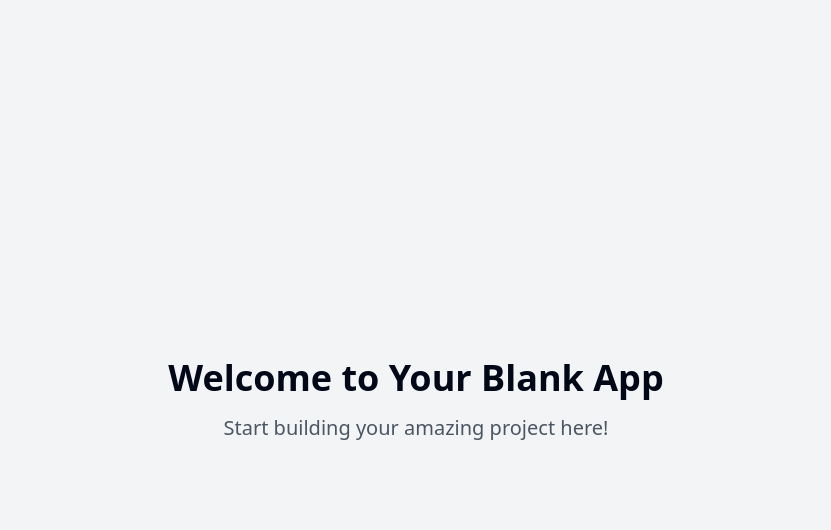
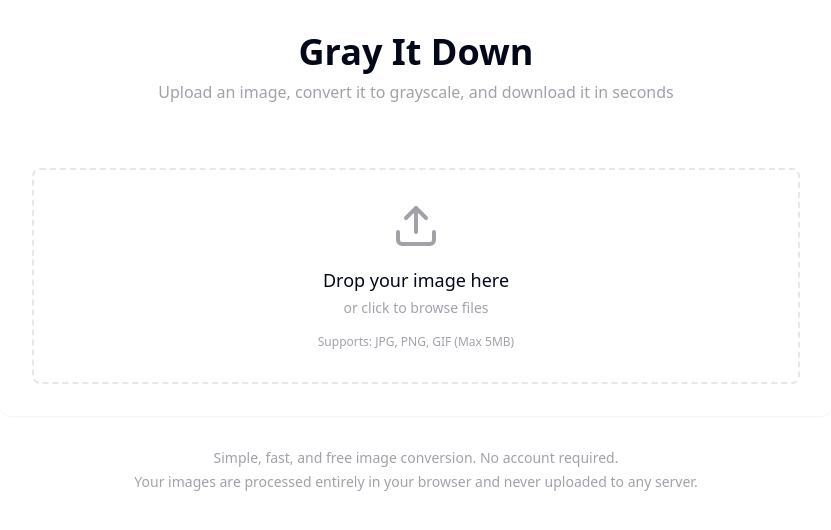
Before and after one commit to majidliaquat/gray-it-down-now, a React (Vite) app: page / in a window 1280 px wide. Shown: the top 530 px of the page, without its empty margins (224-1055 px from the left). Built offline with nearby package versions, Linux system fonts and the light colour scheme.

Commit message:
Add image upload and grayscale feature
Implement image upload functionality, apply grayscale filter, and enable image download.

```diff
--- a/index.html
+++ b/index.html
@@ -1,14 +1,15 @@
+
 <!DOCTYPE html>
 <html lang="en">
   <head>
     <meta charset="UTF-8" />
     <meta name="viewport" content="width=device-width, initial-scale=1.0" />
-    <title>gray-it-down-now</title>
-    <meta name="description" content="Lovable Generated Project" />
+    <title>Gray It Down - Image Grayscale Converter</title>
+    <meta name="description" content="Convert your images to grayscale instantly with Gray It Down. Free online tool, no signup required." />
     <meta name="author" content="Lovable" />
 
-    <meta property="og:title" content="gray-it-down-now" />
-    <meta property="og:description" content="Lovable Generated Project" />
+    <meta property="og:title" content="Gray It Down - Image Grayscale Converter" />
+    <meta property="og:description" content="Convert your images to grayscale instantly with Gray It Down. Free online tool, no signup required." />
     <meta property="og:type" content="website" />
     <meta property="og:image" content="https://lovable.dev/opengraph-image-p98pqg.png" />
 
--- /dev/null
+++ b/src/components/ImageProcessor.tsx
@@ -0,0 +1,152 @@
+
+import React, { useState, useEffect, useRef } from 'react';
+import { Download } from 'lucide-react';
+import { Button } from '@/components/ui/button';
+import { useToast } from '@/components/ui/use-toast';
+import { Skeleton } from '@/components/ui/skeleton';
+
+interface ImageProcessorProps {
+  imageFile: File | null;
+  onReset: () => void;
+}
+
+const ImageProcessor: React.FC<ImageProcessorProps> = ({ imageFile, onReset }) => {
+  const [originalImageUrl, setOriginalImageUrl] = useState<string | null>(null);
+  const [grayscaleImageUrl, setGrayscaleImageUrl] = useState<string | null>(null);
+  const [isProcessing, setIsProcessing] = useState(false);
+  const canvasRef = useRef<HTMLCanvasElement>(null);
+  const { toast } = useToast();
+
+  useEffect(() => {
+    if (imageFile) {
+      setIsProcessing(true);
+      // Create URL for original image
+      const url = URL.createObjectURL(imageFile);
+      setOriginalImageUrl(url);
+
+      // Load the image to convert it to grayscale
+      const img = new Image();
+      img.onload = () => {
+        convertToGrayscale(img);
+      };
+      img.src = url;
+
+      // Cleanup function
+      return () => {
+        URL.revokeObjectURL(url);
+        if (grayscaleImageUrl) {
+          URL.revokeObjectURL(grayscaleImageUrl);
+        }
+      };
+    }
+  }, [imageFile]);
+
+  const convertToGrayscale = (image: HTMLImageElement) => {
+    if (!canvasRef.current) return;
+
+    const canvas = canvasRef.current;
+    const ctx = canvas.getContext('2d');
+    if (!ctx) return;
+
+    // Set canvas dimensions to match image
+    canvas.width = image.width;
+    canvas.height = image.height;
+
+    // Draw original image to canvas
+    ctx.drawImage(image, 0, 0);
+
+    // Get image data
+    const imageData = ctx.getImageData(0, 0, canvas.width, canvas.height);
+    const data = imageData.data;
+
+    // Convert to grayscale
+    for (let i = 0; i < data.length; i += 4) {
+      const avg = (data[i] + data[i + 1] + data[i + 2]) / 3;
+      data[i] = avg; // red
+      data[i + 1] = avg; // green
+      data[i + 2] = avg; // blue
+      // data[i + 3] is alpha (the fourth value)
+    }
+
+    // Put grayscale image data back on canvas
+    ctx.putImageData(imageData, 0, 0);
+
+    // Convert canvas to data URL
+    const grayscaleUrl = canvas.toDataURL('image/png');
+    setGrayscaleImageUrl(grayscaleUrl);
+    setIsProcessing(false);
+  };
+
+  const downloadGrayscaleImage = () => {
+    if (!grayscaleImageUrl) return;
+
+    const link = document.createElement('a');
+    link.href = grayscaleImageUrl;
+    link.download = `grayscale-${imageFile?.name || 'image'}.png`;
+    document.body.appendChild(link);
+    link.click();
+    document.body.removeChild(link);
+
+    toast({
+      title: "Download started",
+      description: "Your grayscale image is downloading"
+    });
+  };
+
+  if (!imageFile) return null;
+
+  return (
+    <div className="w-full fade-in">
+      <div className="flex flex-col gap-8 md:flex-row">
+        <div className="flex-1">
+          <h3 className="font-medium mb-2">Original Image</h3>
+          <div className="relative aspect-square w-full overflow-hidden rounded-lg border bg-muted">
+            {originalImageUrl ? (
+              <img
+                src={originalImageUrl}
+                alt="Original"
+                className="h-full w-full object-contain"
+              />
+            ) : (
+              <Skeleton className="h-full w-full" />
+            )}
+          </div>
+        </div>
+
+        <div className="flex-1">
+          <h3 className="font-medium mb-2">Grayscale Image</h3>
+          <div className="relative aspect-square w-full overflow-hidden rounded-lg border bg-muted">
+            {isProcessing ? (
+              <Skeleton className="h-full w-full" />
+            ) : grayscaleImageUrl ? (
+              <img
+                src={grayscaleImageUrl}
+                alt="Grayscale"
+                className="h-full w-full object-contain"
+              />
+            ) : (
+              <Skeleton className="h-full w-full" />
+            )}
+          </div>
+        </div>
+      </div>
+
+      <canvas ref={canvasRef} className="hidden" />
+
+      <div className="mt-6 flex justify-between">
+        <Button variant="outline" onClick={onReset}>
+          Upload new image
+        </Button>
+        <Button
+          onClick={downloadGrayscaleImage}
+          disabled={!grayscaleImageUrl || isProcessing}
+        >
+          <Download className="mr-2 h-4 w-4" />
+          Download Grayscale Image
+        </Button>
+      </div>
+    </div>
+  );
+};
+
+export default ImageProcessor;
--- /dev/null
+++ b/src/components/ImageUploader.tsx
@@ -0,0 +1,103 @@
+
+import React, { useState, useRef } from 'react';
+import { Upload, Image as ImageIcon } from 'lucide-react';
+import { Button } from '@/components/ui/button';
+import { useToast } from '@/components/ui/use-toast';
+
+interface ImageUploaderProps {
+  onImageSelect: (file: File) => void;
+}
+
+const ImageUploader: React.FC<ImageUploaderProps> = ({ onImageSelect }) => {
+  const [isDragging, setIsDragging] = useState(false);
+  const fileInputRef = useRef<HTMLInputElement>(null);
+  const { toast } = useToast();
+
+  const handleDragOver = (e: React.DragEvent<HTMLDivElement>) => {
+    e.preventDefault();
+    setIsDragging(true);
+  };
+
+  const handleDragLeave = () => {
+    setIsDragging(false);
+  };
+
+  const handleDrop = (e: React.DragEvent<HTMLDivElement>) => {
+    e.preventDefault();
+    setIsDragging(false);
+
+    if (e.dataTransfer.files && e.dataTransfer.files[0]) {
+      const file = e.dataTransfer.files[0];
+      validateAndProcessImage(file);
+    }
+  };
+
+  const handleFileSelect = (e: React.ChangeEvent<HTMLInputElement>) => {
+    if (e.target.files && e.target.files[0]) {
+      const file = e.target.files[0];
+      validateAndProcessImage(file);
+    }
+  };
+
+  const validateAndProcessImage = (file: File) => {
+    // Check if file is an image
+    if (!file.type.match('image.*')) {
+      toast({
+        title: "Invalid file type",
+        description: "Please upload an image file (JPEG, PNG, etc.)",
+        variant: "destructive"
+      });
+      return;
+    }
+
+    // Check file size (5MB limit)
+    if (file.size > 5 * 1024 * 1024) {
+      toast({
+        title: "File too large",
+        description: "Image must be less than 5MB",
+        variant: "destructive"
+      });
+      return;
+    }
+
+    onImageSelect(file);
+    toast({
+      title: "Image uploaded",
+      description: "Your image is ready to be converted"
+    });
+  };
+
+  const openFileDialog = () => {
+    if (fileInputRef.current) {
+      fileInputRef.current.click();
+    }
+  };
+
+  return (
+    <div
+      className={`image-drop-zone ${isDragging ? 'dragging' : ''}`}
+      onDragOver={handleDragOver}
+      onDragLeave={handleDragLeave}
+      onDrop={handleDrop}
+      onClick={openFileDialog}
+    >
+      <input
+        type="file"
+        ref={fileInputRef}
+        onChange={handleFileSelect}
+        accept="image/*"
+        className="hidden"
+      />
+      <div className="flex flex-col items-center gap-4">
+        <Upload className="h-12 w-12 text-muted-foreground" />
+        <div className="text-center">
+          <p className="text-lg font-medium">Drop your image here</p>
+          <p className="text-sm text-muted-foreground mt-1">or click to browse files</p>
+        </div>
+        <p className="text-xs text-muted-foreground">Supports: JPG, PNG, GIF (Max 5MB)</p>
+      </div>
+    </div>
+  );
+};
+
+export default ImageUploader;
--- a/src/index.css
+++ b/src/index.css
@@ -1,3 +1,4 @@
+
 @tailwind base;
 @tailwind components;
 @tailwind utilities;
@@ -13,17 +14,17 @@
     --popover: 0 0% 100%;
     --popover-foreground: 222.2 84% 4.9%;
 
-    --primary: 222.2 47.4% 11.2%;
-    --primary-foreground: 210 40% 98%;
+    --primary: 240 5.9% 10%;
+    --primary-foreground: 0 0% 98%;
 
-    --secondary: 210 40% 96.1%;
-    --secondary-foreground: 222.2 47.4% 11.2%;
+    --secondary: 240 4.8% 95.9%;
+    --secondary-foreground: 240 5.9% 10%;
 
-    --muted: 210 40% 96.1%;
-    --muted-foreground: 215.4 16.3% 46.9%;
+    --muted: 240 4.8% 95.9%;
+    --muted-foreground: 240 5% 64.9%;
 
-    --accent: 210 40% 96.1%;
-    --accent-foreground: 222.2 47.4% 11.2%;
+    --accent: 240 4.8% 95.9%;
+    --accent-foreground: 240 5.9% 10%;
 
     --destructive: 0 84.2% 60.2%;
     --destructive-foreground: 210 40% 98%;
@@ -33,69 +34,31 @@
     --ring: 222.2 84% 4.9%;
 
     --radius: 0.5rem;
-
-    --sidebar-background: 0 0% 98%;
-
-    --sidebar-foreground: 240 5.3% 26.1%;
-
-    --sidebar-primary: 240 5.9% 10%;
-
-    --sidebar-primary-foreground: 0 0% 98%;
-
-    --sidebar-accent: 240 4.8% 95.9%;
-
-    --sidebar-accent-foreground: 240 5.9% 10%;
-
-    --sidebar-border: 220 13% 91%;
-
-    --sidebar-ring: 217.2 91.2% 59.8%;
-  }
-
-  .dark {
-    --background: 222.2 84% 4.9%;
-    --foreground: 210 40% 98%;
-
-    --card: 222.2 84% 4.9%;
-    --card-foreground: 210 40% 98%;
-
-    --popover: 222.2 84% 4.9%;
-    --popover-foreground: 210 40% 98%;
-
-    --primary: 210 40% 98%;
-    --primary-foreground: 222.2 47.4% 11.2%;
-
-    --secondary: 217.2 32.6% 17.5%;
-    --secondary-foreground: 210 40% 98%;
-
-    --muted: 217.2 32.6% 17.5%;
-    --muted-foreground: 215 20.2% 65.1%;
-
-    --accent: 217.2 32.6% 17.5%;
-    --accent-foreground: 210 40% 98%;
-
-    --destructive: 0 62.8% 30.6%;
-    --destructive-foreground: 210 40% 98%;
-
-    --border: 217.2 32.6% 17.5%;
-    --input: 217.2 32.6% 17.5%;
-    --ring: 212.7 26.8% 83.9%;
-    --sidebar-background: 240 5.9% 10%;
-    --sidebar-foreground: 240 4.8% 95.9%;
-    --sidebar-primary: 224.3 76.3% 48%;
-    --sidebar-primary-foreground: 0 0% 100%;
-    --sidebar-accent: 240 3.7% 15.9%;
-    --sidebar-accent-foreground: 240 4.8% 95.9%;
-    --sidebar-border: 240 3.7% 15.9%;
-    --sidebar-ring: 217.2 91.2% 59.8%;
-  }
-}
-
-@layer base {
-  * {
-    @apply border-border;
   }
 
   body {
     @apply bg-background text-foreground;
+    font-feature-settings: "rlig" 1, "calt" 1;
   }
 }
+
+.image-drop-zone {
+  @apply border-2 border-dashed rounded-lg p-8 transition-all duration-300;
+}
+
+.image-drop-zone.dragging {
+  @apply border-primary bg-primary/5;
+}
+
+.fade-in {
+  animation: fadeIn 0.5s ease-in-out;
+}
+
+@keyframes fadeIn {
+  from {
+    opacity: 0;
+  }
+  to {
+    opacity: 1;
+  }
+}
--- a/src/pages/Index.tsx
+++ b/src/pages/Index.tsx
@@ -1,11 +1,41 @@
-// Update this page (the content is just a fallback if you fail to update the page)
+
+import React, { useState } from 'react';
+import ImageUploader from '@/components/ImageUploader';
+import ImageProcessor from '@/components/ImageProcessor';
 
 const Index = () => {
+  const [selectedImage, setSelectedImage] = useState<File | null>(null);
+
+  const handleImageSelect = (file: File) => {
+    setSelectedImage(file);
+  };
+
+  const resetImage = () => {
+    setSelectedImage(null);
+  };
+
   return (
-    <div className="min-h-screen flex items-center justify-center bg-gray-100">
-      <div className="text-center">
-        <h1 className="text-4xl font-bold mb-4">Welcome to Your Blank App</h1>
-        <p className="text-xl text-gray-600">Start building your amazing project here!</p>
+    <div className="min-h-screen py-8 px-4 md:px-0">
+      <div className="container mx-auto max-w-4xl">
+        <header className="mb-8 text-center">
+          <h1 className="text-3xl md:text-4xl font-bold mb-2">Gray It Down</h1>
+          <p className="text-muted-foreground">
+            Upload an image, convert it to grayscale, and download it in seconds
+          </p>
+        </header>
+
+        <main className="bg-white rounded-xl shadow-sm p-6 md:p-8">
+          {!selectedImage ? (
+            <ImageUploader onImageSelect={handleImageSelect} />
+          ) : (
+            <ImageProcessor imageFile={selectedImage} onReset={resetImage} />
+          )}
+        </main>
+
+        <footer className="mt-8 text-center text-sm text-muted-foreground">
+          <p>Simple, fast, and free image conversion. No account required.</p>
+          <p className="mt-1">Your images are processed entirely in your browser and never uploaded to any server.</p>
+        </footer>
       </div>
     </div>
   );
```
